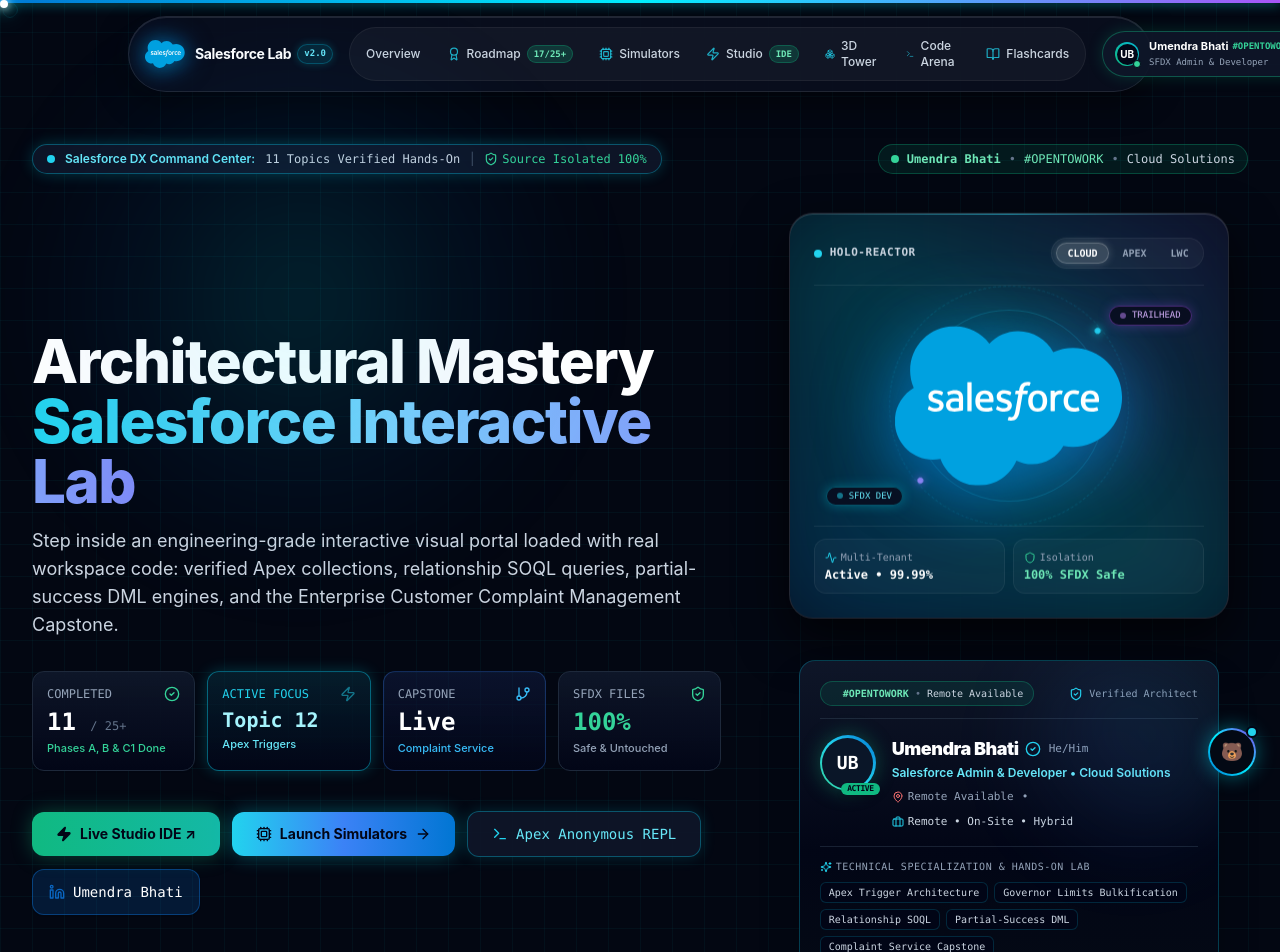
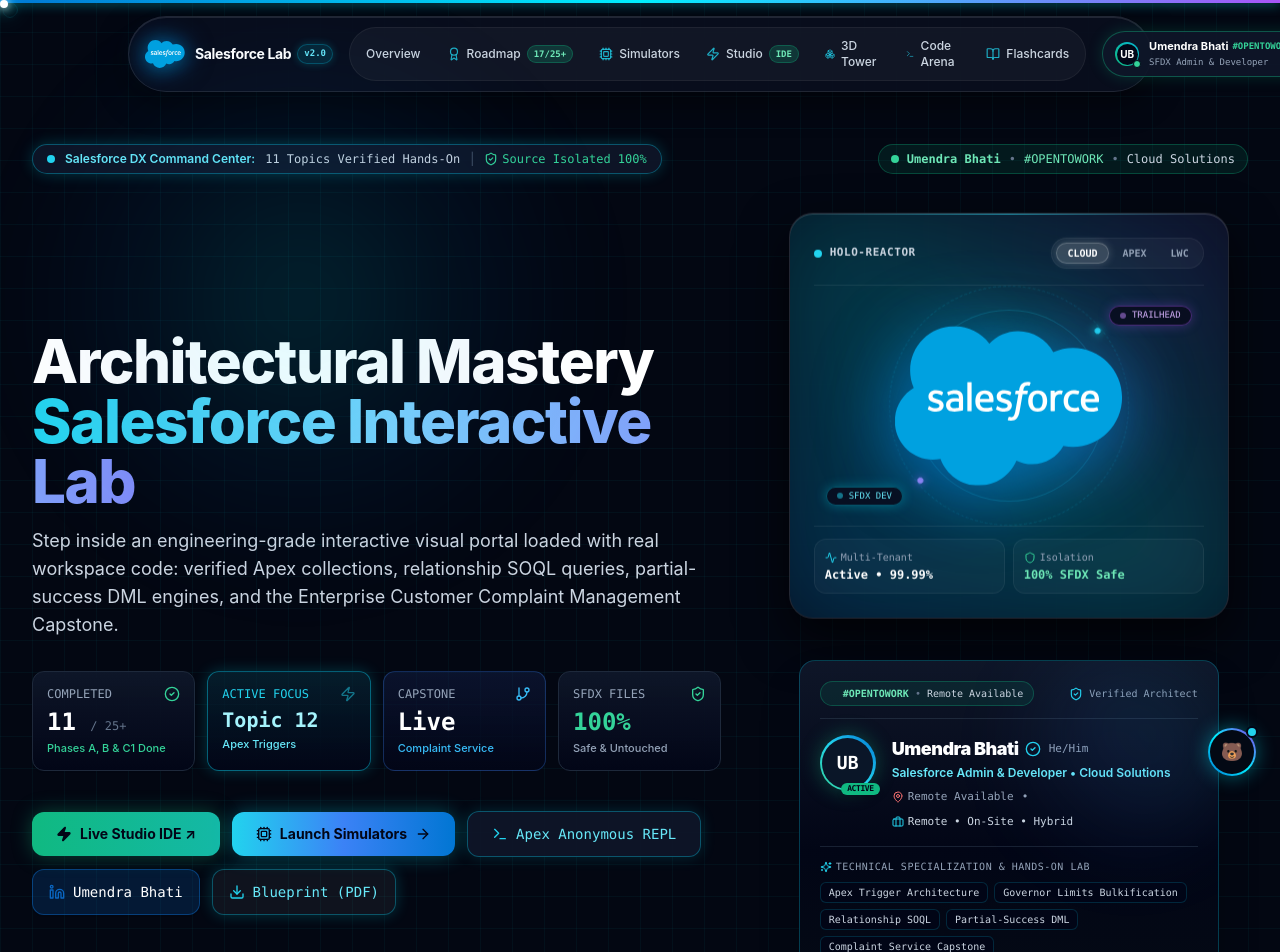
Before and after one commit to umendrabhati2001-ux/salesforce-developer-lab, a Next.js app in the folder visual-lab/: page / in a window 1280 px wide. Shown: the top 952 px of the page. Built offline with nearby package versions, Linux system fonts and the light colour scheme.

Commit message:
feat: add 1-page Architecture Blueprint PDF and download CTA buttons

```diff
--- a/visual-lab/src/app/studio/page.tsx
+++ b/visual-lab/src/app/studio/page.tsx
@@ -3,7 +3,7 @@ import Link from "next/link";
 import Image from "next/image";
 import { StudioWorkspace } from "@/components/StudioWorkspace";
 import { CommandPalette } from "@/components/CommandPalette";
-import { ArrowLeft, ExternalLink, Linkedin, ShieldCheck, Sparkles, Terminal, Award, Briefcase } from "lucide-react";
+import { ArrowLeft, ExternalLink, Linkedin, ShieldCheck, Sparkles, Terminal, Award, Briefcase, Download } from "lucide-react";
 
 export const metadata: Metadata = {
   title: "Live Apex & SOQL Studio | Umendra Bhati",
@@ -81,6 +81,19 @@ export default function StudioPage() {
         {/* Right Actions: Conversion CTAs & Developer Profile */}
         <div className="flex flex-wrap items-center gap-2.5">
           <a
+            href="/salesforce-architecture-blueprint.pdf"
+            download="Salesforce-Architecture-Blueprint-Umendra-Bhati.pdf"
+            target="_blank"
+            rel="noopener noreferrer"
+            className="px-3 py-1.5 rounded-xl bg-white/[0.06] hover:bg-white/[0.12] border border-cyan-500/40 text-cyan-300 text-xs font-mono font-bold transition-all flex items-center gap-1.5 shadow-[0_0_15px_rgba(0,240,255,0.2)] cursor-pointer active:scale-95"
+            title="Download 1-Page Technical Architecture Blueprint (PDF)"
+          >
+            <Download className="w-3.5 h-3.5 text-cyan-400" />
+            <span className="hidden sm:inline">Blueprint (PDF)</span>
+            <span className="sm:hidden">PDF</span>
+          </a>
+
+          <a
             href="mailto:umendrabhati2001@gmail.com?subject=Salesforce%20Contract%20Engagement%20-%20Umendra%20Bhati&body=Hi%20Umendra%2C%0A%0AWe%20reviewed%20your%20Salesforce%20Developer%20Lab%20and%20would%20like%20to%20discuss%20a%20remote%20contract%20%2F%20consulting%20engagement.%0A%0ABest%20regards"
             className="px-3.5 py-1.5 rounded-xl bg-gradient-to-r from-emerald-500 to-teal-500 hover:from-emerald-400 hover:to-teal-400 text-slate-950 text-xs font-mono font-bold transition-all flex items-center gap-1.5 shadow-[0_0_20px_rgba(16,185,129,0.35)] cursor-pointer active:scale-95"
           >
--- a/visual-lab/src/components/HeroSection.tsx
+++ b/visual-lab/src/components/HeroSection.tsx
@@ -10,7 +10,8 @@ import {
   Linkedin,
   ShieldCheck,
   Terminal,
-  Zap
+  Zap,
+  Download
 } from "lucide-react";
 import React, { useRef } from "react";
 import { DeveloperBadgeCard } from "./DeveloperBadgeCard";
@@ -222,6 +223,21 @@ export const HeroSection: React.FC = () => {
                 <Linkedin className="w-4 h-4 text-[#0A66C2]" />
                 Umendra Bhati
               </motion.a>
+
+              <motion.a
+                whileHover={{ scale: 1.02 }}
+                whileTap={{ scale: 0.98 }}
+                href="/salesforce-architecture-blueprint.pdf"
+                download="Salesforce-Architecture-Blueprint-Umendra-Bhati.pdf"
+                target="_blank"
+                rel="noopener noreferrer"
+                onClick={playClickSound}
+                className="px-4 py-3 rounded-xl bg-white/[0.05] hover:bg-white/[0.1] border border-cyan-500/40 text-cyan-300 font-mono text-xs sm:text-sm flex items-center justify-center gap-2 transition-all shadow-[0_0_15px_rgba(0,240,255,0.2)] cursor-pointer"
+                title="Download 1-Page Technical Architecture Blueprint (PDF)"
+              >
+                <Download className="w-4 h-4 text-cyan-400" />
+                Blueprint (PDF)
+              </motion.a>
             </div>
 
           </div>
```
Also changed, not shown: 1 other file (tests, documents, lock files or other folders).
